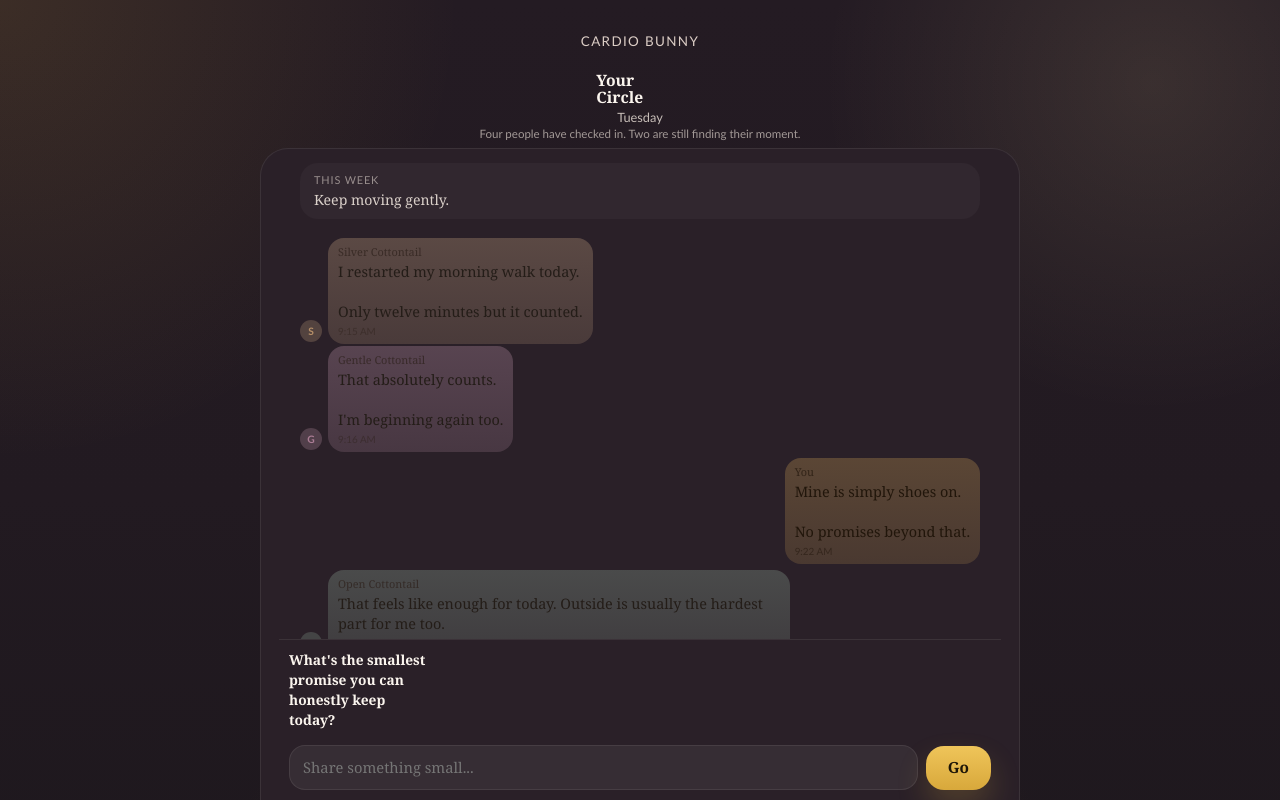
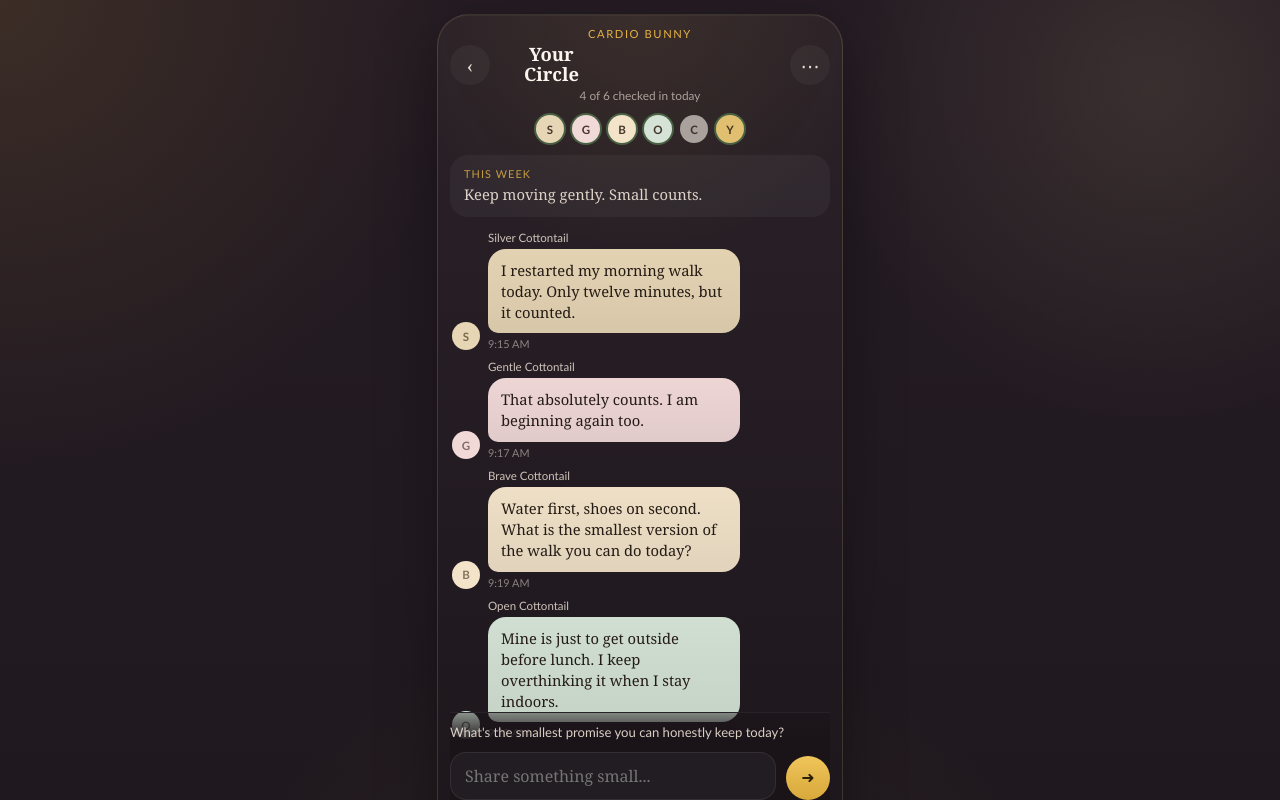
Before and after one commit to PaulskiLynch/5others, a Next.js app: page /circle-demo in a window 1280 px wide. Shown: the top 800 px of the page. Built offline with nearby package versions, Linux system fonts and the light colour scheme.

Commit message:
Refine Cardio Bunny demo circle layout

```diff
--- a/src/app/circle-demo/CircleDemoClient.tsx
+++ b/src/app/circle-demo/CircleDemoClient.tsx
@@ -1,14 +1,13 @@
 "use client";
 
-import Image from "next/image";
 import Link from "next/link";
 import { useState } from "react";
 
 type DemoMessage = {
   accentColor: string;
   author: string;
+  avatarLabel: string;
   body: string;
-  grouped: boolean;
   own: boolean;
   time: string;
 };
@@ -16,48 +15,66 @@
 const initialMessages: DemoMessage[] = [
   {
     author: "Silver Cottontail",
-    accentColor: "#D9B38C",
+    avatarLabel: "S",
+    accentColor: "#e7d6b5",
     time: "9:15 AM",
-    body: "I restarted my morning walk today.\n\nOnly twelve minutes but it counted.",
+    body: "I restarted my morning walk today. Only twelve minutes, but it counted.",
     own: false,
-    grouped: false,
   },
   {
     author: "Gentle Cottontail",
-    accentColor: "#CFA1B9",
-    time: "9:16 AM",
-    body: "That absolutely counts.\n\nI'm beginning again too.",
+    avatarLabel: "G",
+    accentColor: "#f1d9d8",
+    time: "9:17 AM",
+    body: "That absolutely counts. I am beginning again too.",
     own: false,
-    grouped: true,
+  },
+  {
+    author: "Brave Cottontail",
+    avatarLabel: "B",
+    accentColor: "#f2e3c9",
+    time: "9:19 AM",
+    body: "Water first, shoes on second. What is the smallest version of the walk you can do today?",
+    own: false,
+  },
+  {
+    author: "Open Cottontail",
+    avatarLabel: "O",
+    accentColor: "#d4e3d5",
+    time: "9:22 AM",
+    body: "Mine is just to get outside before lunch. I keep overthinking it when I stay indoors.",
+    own: false,
   },
   {
     author: "You",
-    accentColor: "#D9A957",
-    time: "9:22 AM",
-    body: "Mine is simply shoes on.\n\nNo promises beyond that.",
+    avatarLabel: "Y",
+    accentColor: "#e0c070",
+    time: "9:24 AM",
+    body: "Mine is simply shoes on. No promises beyond that.",
     own: true,
-    grouped: false,
   },
   {
-    author: "Open Cottontail",
-    accentColor: "#9CB9A4",
-    time: "9:24 AM",
-    body: "That feels like enough for today. Outside is usually the hardest part for me too.",
+    author: "Calm Cottontail",
+    avatarLabel: "C",
+    accentColor: "#efe0d0",
+    time: "9:26 AM",
+    body: "Same. If I make it tiny enough, I usually do it. Five minutes still changes the day.",
     own: false,
-    grouped: false,
   },
 ];
 
+const memberStatuses = [
+  { label: "S", active: true, tone: "#e7d6b5" },
+  { label: "G", active: true, tone: "#f1d9d8" },
+  { label: "B", active: true, tone: "#f2e3c9" },
+  { label: "O", active: true, tone: "#d4e3d5" },
+  { label: "C", active: false, tone: "#d9d1ca" },
+  { label: "Y", active: true, tone: "#e0c070" },
+] as const;
+
 function hexToRgb(hex: string) {
   const normalized = hex.replace("#", "");
-  const full =
-    normalized.length === 3
-      ? normalized
-          .split("")
-          .map((value) => `${value}${value}`)
-          .join("")
-      : normalized;
-  const value = Number.parseInt(full, 16);
+  const value = Number.parseInt(normalized, 16);
 
   return {
     r: (value >> 16) & 255,
@@ -66,22 +83,26 @@
   };
 }
 
-function bubbleStyle(accentColor: string) {
-  const { r, g, b } = hexToRgb(accentColor);
-
-  return {
-    background: `linear-gradient(180deg, rgba(${r}, ${g}, ${b}, 0.28), rgba(${r}, ${g}, ${b}, 0.18))`,
-    borderColor: `rgba(${r}, ${g}, ${b}, 0.32)`,
-  };
-}
-
 function avatarStyle(accentColor: string) {
   const { r, g, b } = hexToRgb(accentColor);
 
   return {
-    background: `rgba(${r}, ${g}, ${b}, 0.24)`,
-    color: `rgb(${Math.max(28, r - 36)} ${Math.max(24, g - 36)} ${Math.max(20, b - 36)})`,
-    borderColor: `rgba(${r}, ${g}, ${b}, 0.32)`,
+    background: `rgb(${r} ${g} ${b})`,
+    color: `rgb(${Math.max(38, r - 110)} ${Math.max(28, g - 110)} ${Math.max(24, b - 110)})`,
+  };
+}
+
+function bubbleStyle(accentColor: string, own: boolean) {
+  const { r, g, b } = hexToRgb(accentColor);
+
+  if (own) {
+    return {
+      background: `linear-gradient(180deg, rgba(${r}, ${g}, ${b}, 0.96), rgba(${r}, ${g}, ${b}, 0.88))`,
+    };
+  }
+
+  return {
+    background: `linear-gradient(180deg, rgba(${r}, ${g}, ${b}, 0.98), rgba(${r}, ${g}, ${b}, 0.92))`,
   };
 }
 
@@ -104,15 +125,13 @@
       return;
     }
 
-    const previous = messages[messages.length - 1];
-
     setMessages((current) => [
       ...current,
       {
         author: "You",
-        accentColor: "#D9A957",
+        avatarLabel: "Y",
+        accentColor: "#e0c070",
         body: trimmed,
-        grouped: previous?.own ?? false,
         own: true,
         time: getTimeLabel(),
       },
@@ -122,103 +141,89 @@
 
   return (
     <main className="cb-entry-page">
-      <section className="circle-focus-shell">
-        <div className="circle-room-shell">
-          <div className="circle-topbar circle-topbar-simple">
-            <p className="circle-topbar-brand">Cardio Bunny</p>
+      <section className="circle-demo-shell">
+        <div className="circle-demo-phone">
+          <header className="circle-demo-topbar">
+            <Link aria-label="Back" className="circle-demo-iconbutton" href="/">
+              <span aria-hidden="true">‹</span>
+            </Link>
+
+            <div className="circle-demo-heading">
+              <p className="circle-demo-brand">Cardio Bunny</p>
+              <h1>Your Circle</h1>
+              <p>4 of 6 checked in today</p>
             </div>
 
-          <header className="circle-room-header">
-            <div className="circle-room-context circle-room-context-compact">
-              <h1 className="circle-room-title">Your Circle</h1>
-              <p className="circle-room-day">Tuesday</p>
-              <p className="circle-room-status">Four people have checked in. Two are still finding their moment.</p>
-            </div>
+            <Link aria-label="Settings" className="circle-demo-iconbutton" href="/settings">
+              <span aria-hidden="true">⋯</span>
+            </Link>
           </header>
 
-          <section className="circle-room-panel">
-            <div className="circle-room-intent">
-              <p className="circle-room-intent-label">This week</p>
-              <p className="circle-room-intent-copy">Keep moving gently.</p>
+          <div className="circle-demo-members" aria-label="Circle members">
+            {memberStatuses.map((member) => (
+              <span
+                className={`circle-demo-member ${member.active ? "circle-demo-member-active" : ""}`}
+                key={member.label}
+                style={{ backgroundColor: member.tone }}
+              >
+                {member.label}
+              </span>
+            ))}
           </div>
 
-            <div className="circle-feed">
+          <section className="circle-demo-pinned">
+            <p className="circle-demo-pinned-label">This week</p>
+            <p className="circle-demo-pinned-copy">Keep moving gently. Small counts.</p>
+          </section>
+
+          <section className="circle-demo-feed" aria-label="Circle conversation">
             {messages.map((message, index) => (
               <article
-                  className={`circle-chat-row ${message.own ? "circle-chat-row-own" : "circle-chat-row-peer"} ${
-                    message.grouped || (index > 0 && messages[index - 1]?.own === message.own)
-                      ? "circle-chat-row-grouped"
-                      : ""
-                  }`}
+                className={`circle-demo-message-row ${message.own ? "circle-demo-message-row-own" : ""}`}
                 key={`${message.author}-${message.time}-${index}`}
               >
                 {!message.own ? (
-                    <span className="circle-chat-avatar" aria-hidden="true" style={avatarStyle(message.accentColor)}>
-                      {message.author.slice(0, 1)}
+                  <span
+                    aria-hidden="true"
+                    className="circle-demo-avatar"
+                    style={avatarStyle(message.accentColor)}
+                  >
+                    {message.avatarLabel}
                   </span>
                 ) : null}
+
+                <div className="circle-demo-message-stack">
+                  {!message.own ? <p className="circle-demo-name">{message.author}</p> : null}
+
                   <div
-                    className={`circle-note ${message.own ? "circle-note-own" : "circle-note-peer"}`}
-                    style={bubbleStyle(message.accentColor)}
+                    className={`circle-demo-bubble ${message.own ? "circle-demo-bubble-own" : ""}`}
+                    style={bubbleStyle(message.accentColor, message.own)}
                   >
-                    <p className="circle-note-author">{message.author}</p>
-                    <p className="circle-note-body">{message.body}</p>
-                    <p className="circle-note-time">{message.time}</p>
+                    <p className="circle-demo-bubble-copy">{message.body}</p>
+                  </div>
+
+                  <p className="circle-demo-time">{message.time}</p>
                 </div>
               </article>
             ))}
-            </div>
+          </section>
 
-            <section className="circle-composer-card circle-composer-sticky">
-              <div className="circle-composer-head">
-                <h2>What&apos;s the smallest promise you can honestly keep today?</h2>
-              </div>
+          <section className="circle-demo-composer">
+            <p className="circle-demo-prompt">What&apos;s the smallest promise you can honestly keep today?</p>
 
-              <form className="composer-form circle-composer-form circle-composer-form-inline" onSubmit={handleSubmit}>
+            <form className="circle-demo-composer-row" onSubmit={handleSubmit}>
               <textarea
-                  className="composer-textarea circle-journal-textarea"
+                className="circle-demo-input"
                 onChange={(event) => setDraft(event.target.value)}
                 placeholder="Share something small..."
                 rows={1}
                 value={draft}
               />
-                <button
-                  aria-label="Send"
-                  className="cb-submit button-reset circle-share-button circle-share-button-inline"
-                  type="submit"
-                >
-                  <span>Go</span>
+              <button aria-label="Send" className="circle-demo-send" type="submit">
+                <span aria-hidden="true">➜</span>
               </button>
             </form>
           </section>
-          </section>
-
-          <nav className="circle-footer-nav" aria-label="Circle footer navigation">
-            <Link className="circle-footer-link circle-footer-link-active" href="/circle-demo">
-              <span className="circle-footer-iconwrap" aria-hidden="true">
-                <Image alt="" className="circle-footer-icon" height={22} src="/cardiobunny-love-your-heart.png" width={22} />
-              </span>
-              <span>My Circle</span>
-            </Link>
-            <Link className="circle-footer-link" href="/settings#members">
-              <span className="circle-footer-iconwrap" aria-hidden="true">
-                <Image alt="" className="circle-footer-icon" height={22} src="/cardiobunny-love-your-heart.png" width={22} />
-              </span>
-              <span>Members</span>
-            </Link>
-            <Link className="circle-footer-link" href="/settings">
-              <span className="circle-footer-iconwrap" aria-hidden="true">
-                <Image alt="" className="circle-footer-icon" height={22} src="/cardiobunny-love-your-heart.png" width={22} />
-              </span>
-              <span>Settings</span>
-            </Link>
-            <Link className="circle-footer-link" href="/sign-in">
-              <span className="circle-footer-iconwrap" aria-hidden="true">
-                <Image alt="" className="circle-footer-icon" height={22} src="/cardiobunny-love-your-heart.png" width={22} />
-              </span>
-              <span>Log Out</span>
-            </Link>
-          </nav>
         </div>
       </section>
     </main>
--- a/src/app/globals.css
+++ b/src/app/globals.css
@@ -1320,6 +1320,251 @@
   width: 100%;
   height: auto;
   filter: drop-shadow(0 12px 28px rgba(0, 0, 0, 0.34));
+}
+
+.circle-demo-shell {
+  width: min(100%, 430px);
+  margin: 0 auto;
+  padding: 14px 12px 24px;
+}
+
+.circle-demo-phone {
+  display: grid;
+  gap: 12px;
+  padding: 12px 12px 14px;
+  border-radius: 32px;
+  border: 1px solid rgba(234, 205, 142, 0.16);
+  background:
+    radial-gradient(circle at top, rgba(233, 185, 77, 0.08), transparent 22%),
+    linear-gradient(180deg, #2b2228 0%, #211a20 52%, #1a1419 100%);
+  box-shadow:
+    0 26px 60px rgba(0, 0, 0, 0.34),
+    inset 0 1px 0 rgba(255, 255, 255, 0.04);
+}
+
+.circle-demo-topbar {
+  display: grid;
+  grid-template-columns: 40px 1fr 40px;
+  gap: 10px;
+  align-items: center;
+}
+
+.circle-demo-iconbutton {
+  display: grid;
+  place-items: center;
+  width: 40px;
+  height: 40px;
+  border-radius: 999px;
+  color: rgba(255, 242, 230, 0.9);
+  background: rgba(255, 255, 255, 0.04);
+  font-size: 1.2rem;
+  text-decoration: none;
+}
+
+.circle-demo-heading {
+  text-align: center;
+}
+
+.circle-demo-brand,
+.circle-demo-heading p,
+.circle-demo-pinned-label,
+.circle-demo-name,
+.circle-demo-time,
+.circle-demo-prompt {
+  font-family: "Trebuchet MS", Helvetica, sans-serif;
+}
+
+.circle-demo-brand {
+  margin: 0;
+  color: #e4b246;
+  font-size: 0.7rem;
+  letter-spacing: 0.14em;
+  text-transform: uppercase;
+}
+
+.circle-demo-heading h1 {
+  margin: 4px 0 0;
+  color: #fbf5ee;
+  font-size: 1.15rem;
+  line-height: 1.1;
+}
+
+.circle-demo-heading p:last-child {
+  margin: 4px 0 0;
+  color: rgba(255, 242, 230, 0.6);
+  font-size: 0.74rem;
+}
+
+.circle-demo-members {
+  display: flex;
+  justify-content: center;
+  gap: 8px;
+}
+
+.circle-demo-member {
+  position: relative;
+  display: grid;
+  place-items: center;
+  width: 28px;
+  height: 28px;
+  border-radius: 999px;
+  color: rgba(47, 30, 24, 0.88);
+  font-family: "Trebuchet MS", Helvetica, sans-serif;
+  font-size: 0.72rem;
+  font-weight: 700;
+  opacity: 0.72;
+}
+
+.circle-demo-member-active {
+  opacity: 1;
+  box-shadow: 0 0 0 2px rgba(113, 192, 112, 0.38);
+}
+
+.circle-demo-pinned {
+  padding: 12px 14px;
+  border-radius: 18px;
+  background: rgba(255, 255, 255, 0.04);
+}
+
+.circle-demo-pinned-label {
+  margin: 0;
+  color: rgba(228, 178, 70, 0.84);
+  font-size: 0.68rem;
+  letter-spacing: 0.1em;
+  text-transform: uppercase;
+}
+
+.circle-demo-pinned-copy {
+  margin: 4px 0 0;
+  color: rgba(255, 242, 230, 0.84);
+  font-size: 0.92rem;
+  line-height: 1.38;
+}
+
+.circle-demo-feed {
+  display: grid;
+  gap: 10px;
+  min-height: 48vh;
+  padding: 2px 2px 4px;
+}
+
+.circle-demo-message-row {
+  display: grid;
+  grid-template-columns: 28px minmax(0, 1fr);
+  gap: 8px;
+  align-items: end;
+}
+
+.circle-demo-message-row-own {
+  grid-template-columns: minmax(0, 1fr);
+  justify-items: end;
+}
+
+.circle-demo-avatar {
+  display: grid;
+  place-items: center;
+  width: 28px;
+  height: 28px;
+  border-radius: 999px;
+  font-family: "Trebuchet MS", Helvetica, sans-serif;
+  font-size: 0.72rem;
+  font-weight: 700;
+}
+
+.circle-demo-message-stack {
+  display: grid;
+  gap: 4px;
+  max-width: 74%;
+}
+
+.circle-demo-message-row-own .circle-demo-message-stack {
+  justify-items: end;
+}
+
+.circle-demo-name {
+  margin: 0 0 1px;
+  color: rgba(255, 242, 230, 0.78);
+  font-size: 0.72rem;
+}
+
+.circle-demo-bubble {
+  width: fit-content;
+  padding: 11px 13px;
+  border-radius: 18px;
+  color: #241b14;
+}
+
+.circle-demo-bubble-own {
+  color: #2d1d09;
+  border-bottom-right-radius: 10px;
+}
+
+.circle-demo-message-row:not(.circle-demo-message-row-own) .circle-demo-bubble {
+  border-bottom-left-radius: 10px;
+}
+
+.circle-demo-bubble-copy {
+  margin: 0;
+  font-size: 0.92rem;
+  line-height: 1.42;
+}
+
+.circle-demo-time {
+  margin: 0;
+  color: rgba(255, 242, 230, 0.48);
+  font-size: 0.68rem;
+}
+
+.circle-demo-composer {
+  position: sticky;
+  bottom: 0;
+  display: grid;
+  gap: 10px;
+  padding: 10px 0 0;
+  border-top: 1px solid rgba(255, 255, 255, 0.06);
+  background: linear-gradient(180deg, rgba(26, 20, 25, 0.4), #1a1419 34%);
+}
+
+.circle-demo-prompt {
+  margin: 0;
+  color: rgba(255, 242, 230, 0.84);
+  font-size: 0.82rem;
+  line-height: 1.42;
+}
+
+.circle-demo-composer-row {
+  display: grid;
+  grid-template-columns: minmax(0, 1fr) 44px;
+  gap: 10px;
+  align-items: end;
+}
+
+.circle-demo-input {
+  width: 100%;
+  min-height: 44px;
+  max-height: 96px;
+  padding: 12px 14px;
+  border: 1px solid rgba(255, 243, 229, 0.08);
+  border-radius: 16px;
+  background: rgba(255, 255, 255, 0.04);
+  color: #fff8f2;
+  font: inherit;
+  line-height: 1.4;
+  resize: none;
+}
+
+.circle-demo-send {
+  display: grid;
+  place-items: center;
+  width: 44px;
+  height: 44px;
+  padding: 0;
+  border: 0;
+  border-radius: 999px;
+  background: linear-gradient(180deg, #efc55a 0%, #d8a83b 100%);
+  color: #2b1c07;
+  font-size: 1rem;
+  cursor: pointer;
 }
 
 .phone-shell-wide {
```
Lines whose indentation alone changed are shown as unchanged.
